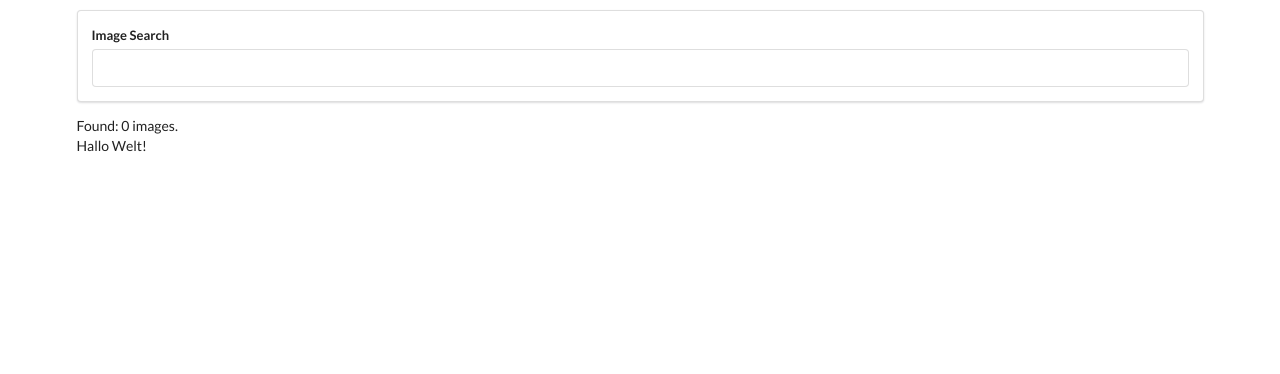
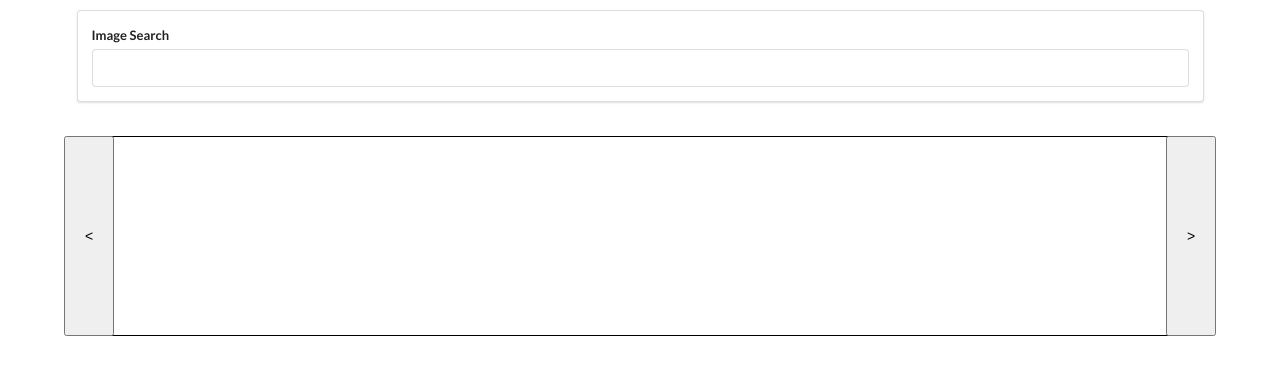
Before and after one commit to grantmontgomery/CarSearch, a React (Create React App) app in the folder my-app/: page / in a window 1280 px wide. Shown: the top 374 px of the page. Built offline with nearby package versions, Linux system fonts and the light colour scheme.

Commit message:
set up arrows and modified list display

```diff
--- /dev/null
+++ b/my-app/src/App.css
@@ -0,0 +1,17 @@
+.next {
+  height: 200px;
+  width: 50px;
+  float: right;
+  right: 5%;
+  position: absolute;
+  margin: 0;
+}
+
+.previous {
+  height: 200px;
+  position: absolute;
+  width: 50px;
+  float: left;
+  left: 5%;
+  margin: 0;
+}
--- a/my-app/src/App.js
+++ b/my-app/src/App.js
@@ -1,33 +1,31 @@
-import React, { Component } from 'react';
-import unsplash from "./api/unsplash"
-import {SearchBar} from "./components"
-import {ImageList} from "./components"
-
-
-
+import React, { Component } from "react";
+import unsplash from "./api/unsplash";
+import "./App.css";
+import { SearchBar } from "./components";
+import { ImageList } from "./components";
 
 class App extends Component {
   state = {
     images: []
+  };
+  onSearchSubmit = async term => {
+    const response = await unsplash.get(
+      "https://api.unsplash.com/search/photos",
+      {
+        params: { query: term }
       }
- onSearchSubmit = async (term) => {
-        const response = await unsplash.get("https://api.unsplash.com/search/photos", {
-        params: {query: term} ,
-        })
-        this.setState({images: response.data.results})
-    }
+    );
+    this.setState({ images: response.data.results });
+  };
   render() {
     return (
-            <div className="ui container" style={{marginTop: "10px"}}>
-            <SearchBar onSubmit={this.onSearchSubmit}/>
-            <ImageList images={this.state.images}/>
-            Found: {this.state.images.length} images.
-            <p>
-                Hallo Welt!
-            </p>
-
+      <div className="ui container" style={{ marginTop: "10px" }}>
+        <SearchBar onSubmit={this.onSearchSubmit} />
+        <br />
+        <button className="previous">{"<"}</button>
+        <button className="next">{">"}</button>
+        <ImageList images={this.state.images} />
       </div>
-
     );
   }
 }
--- a/my-app/src/components/ImageList/ImageList.css
+++ b/my-app/src/components/ImageList/ImageList.css
@@ -1,12 +1,14 @@
-.image-list{
-   display: grid;
-   grid-template-columns: repeat(auto-fill, minmax(250px, 1fr));
-   grid-gap: 10px;
-   grid-auto-rows: 20 100px;
+.image-list {
+  display: flex;
+  flex-flow: row no-wrap;
+  justify-content: center;
+  border: solid 1px black;
+  height: 200px;
+  padding: 5px;
 }
 
-.image-list img{
-    width: 250px;
-    height: auto;
-    grid-row-end: span 2;
+.image-list img {
+  width: 100px;
+  height: auto;
+  margin: 5px;
 }
```
Also changed, not shown: my-app/src/components/ImageList/ImageList.jsx (+14 -15 lines). Lines whose indentation alone changed are shown as unchanged.
